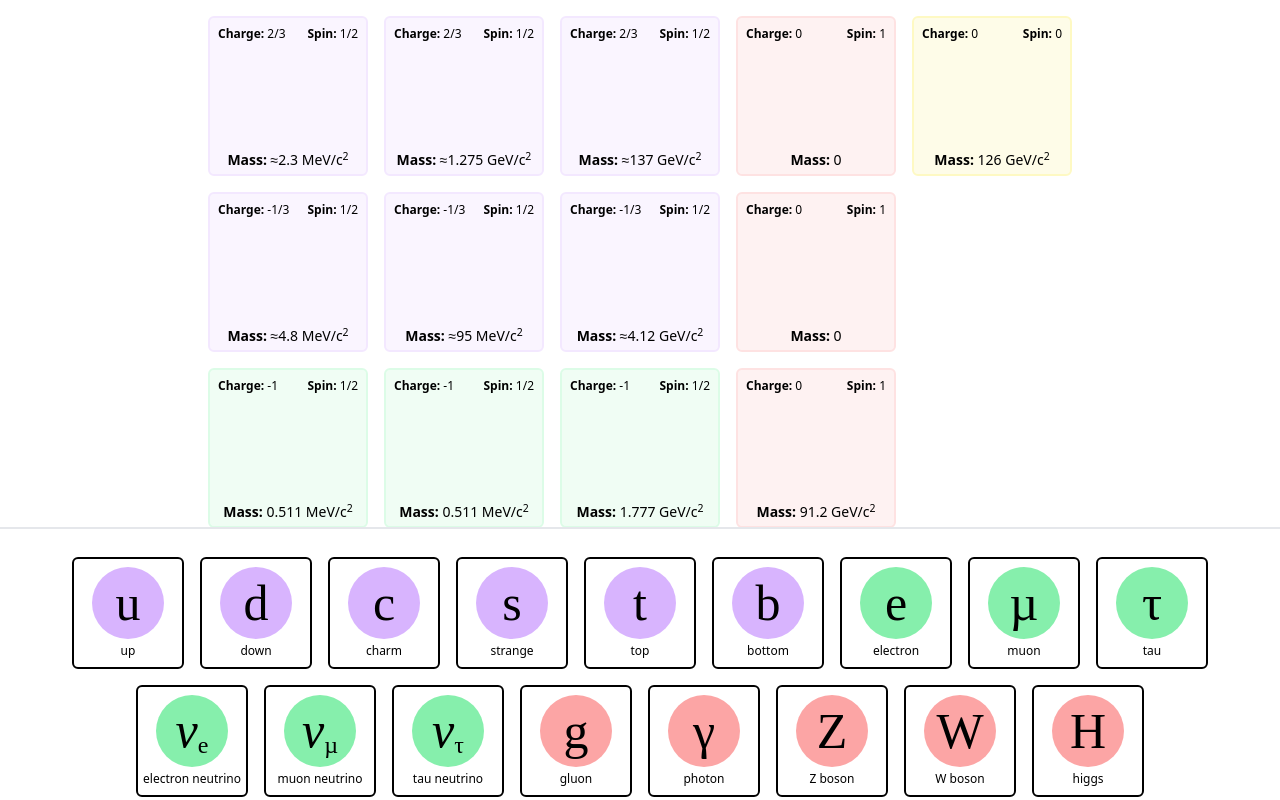
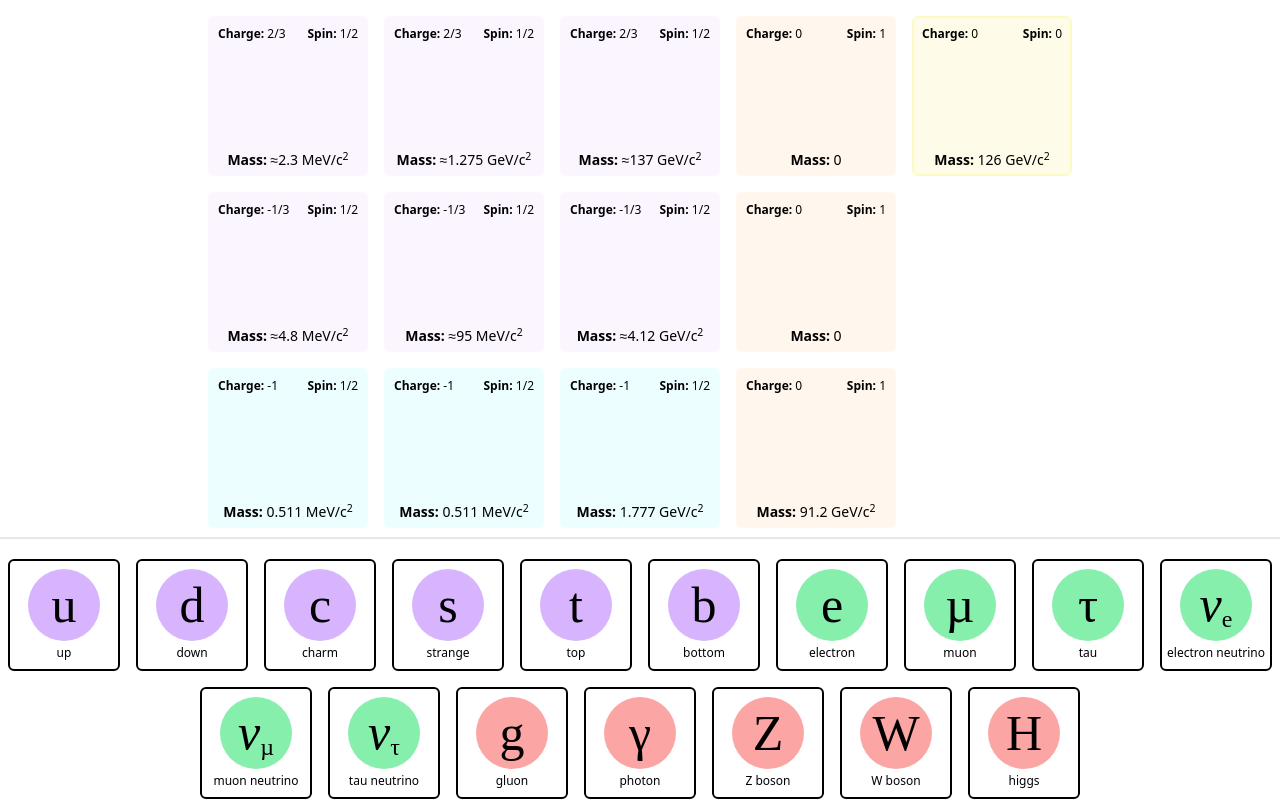
Before and after one commit to leondreamed-archives/fundamental-particles-project, a Vue app: page / in a window 1280 px wide. Built offline with nearby package versions, Linux system fonts and the light colour scheme.

Commit message:
add correction colors

```diff
--- a/src/app.vue
+++ b/src/app.vue
@@ -18,12 +18,9 @@ watch(
 );
 
 // Reset errors when the grid changes
-watch(
-	() => store.particleGrid,
-	() => {
-		store.highlightErrors = false;
-	}
-);
+watch(store.particleGrid, () => {
+	store.highlightErrors = false;
+});
 </script>
 
 <template>
--- a/src/components/particle-dock.vue
+++ b/src/components/particle-dock.vue
@@ -32,13 +32,13 @@ function onDrop(event: DragEvent) {
 
 <template>
 	<div
-		class="column items-center p-5 bg-white border-t-2 border-gray-200 max-h-[50vh] overflow-y-auto"
+		class="column items-center pb-5 pt-3 bg-white border-t-2 border-gray-200 max-h-[50vh] overflow-y-auto"
 		@drop.prevent="onDrop"
 		@dragover.prevent
 	>
 		<div
 			class="row flex-wrap content-start z-1 justify-center"
-			:class="{ 'mb-5': leftoverParticles.length > 0 }"
+			:class="{ 'mb-3': leftoverParticles.length > 0 }"
 		>
 			<div v-for="particleId of leftoverParticles" :key="particleId">
 				<ParticleBox :particle-id="particleId" />
--- a/src/components/particle-grid-cell.vue
+++ b/src/components/particle-grid-cell.vue
@@ -23,35 +23,85 @@ const expectedParticleInfo = computed(() =>
 	getParticleInfo(expectedParticleId.value)
 );
 
-const particleTypeToEmptyContainerClasses: Record<ParticleType, string> = {
-	boson: 'border-red-100 bg-red-50',
-	lepton: 'border-green-100 bg-green-50',
-	quark: 'border-purple-100 bg-purple-50',
+const emptyContainerClasses: Record<
+	ParticleType,
+	{ bg: string; border: string }
+> = {
+	boson: {
+		bg: 'bg-orange-50',
+		border: 'border-orange-50',
+	},
+	lepton: {
+		bg: 'bg-cyan-50',
+		border: 'border-cyan-50',
+	},
+	quark: {
+		bg: 'bg-purple-50',
+		border: 'border-purple-50',
+	},
 };
-const particleTypeToContainerClasses: Record<ParticleType, string> = {
-	boson: 'border-red-300 bg-red-100',
-	lepton: 'border-green-300 bg-green-100',
-	quark: 'border-purple-300 bg-purple-100',
+const occupiedContainerClasses: Record<
+	ParticleType,
+	{ bg: string; border: string }
+> = {
+	boson: {
+		bg: 'bg-orange-50',
+		border: 'border-orange-200',
+	},
+	lepton: {
+		bg: 'bg-cyan-50',
+		border: 'border-cyan-200',
+	},
+	quark: {
+		bg: 'bg-purple-50',
+		border: 'border-purple-200',
+	},
 };
+
+const correctBorder = 'border-green-500';
+const errorBorder = 'border-red-500';
+
 const staticClasses = 'cursor-grab';
 const particleContainerClasses = computed(() => {
+	let borderClass: string;
+	let bgClass: string;
+
+	// If the cell is empty
 	if (props.currentParticleId === undefined) {
 		if (expectedParticleId.value === 'higgsBoson') {
-			return `${staticClasses} border-yellow-100 bg-yellow-50`;
+			borderClass = 'border-yellow-100';
+			bgClass = 'bg-yellow-50';
+		} else {
+			const { bg, border } =
+				emptyContainerClasses[expectedParticleInfo.value.type];
+			borderClass = border;
+			bgClass = bg;
 		}
-
-		return `${staticClasses} ${
-			particleTypeToEmptyContainerClasses[expectedParticleInfo.value.type]
-		}`;
+	}
+	// If the cell is occupied
+	else {
+		// eslint-disable-next-line no-lonely-if
+		if (expectedParticleId.value === 'higgsBoson') {
+			bgClass = 'bg-yellow-100';
+			borderClass = 'bg-yellow-100';
+		} else {
+			const { bg, border } =
+				occupiedContainerClasses[expectedParticleInfo.value.type];
+			bgClass = bg;
+			borderClass = border;
+		}
 	}
 
-	if (expectedParticleId.value === 'higgsBoson') {
-		return `${staticClasses} border-yellow-300 bg-yellow-100`;
+	// Override border class if error
+	if (store.highlightErrors) {
+		if (props.currentParticleId === undefined) borderClass = errorBorder;
+		borderClass =
+			props.currentParticleId === expectedParticleId.value
+				? correctBorder
+				: errorBorder;
 	}
 
-	return `${staticClasses} ${
-		particleTypeToContainerClasses[expectedParticleInfo.value.type]
-	}`;
+	return `${staticClasses} ${borderClass} ${bgClass}`;
 });
 
 const store = useAppStore();
```
